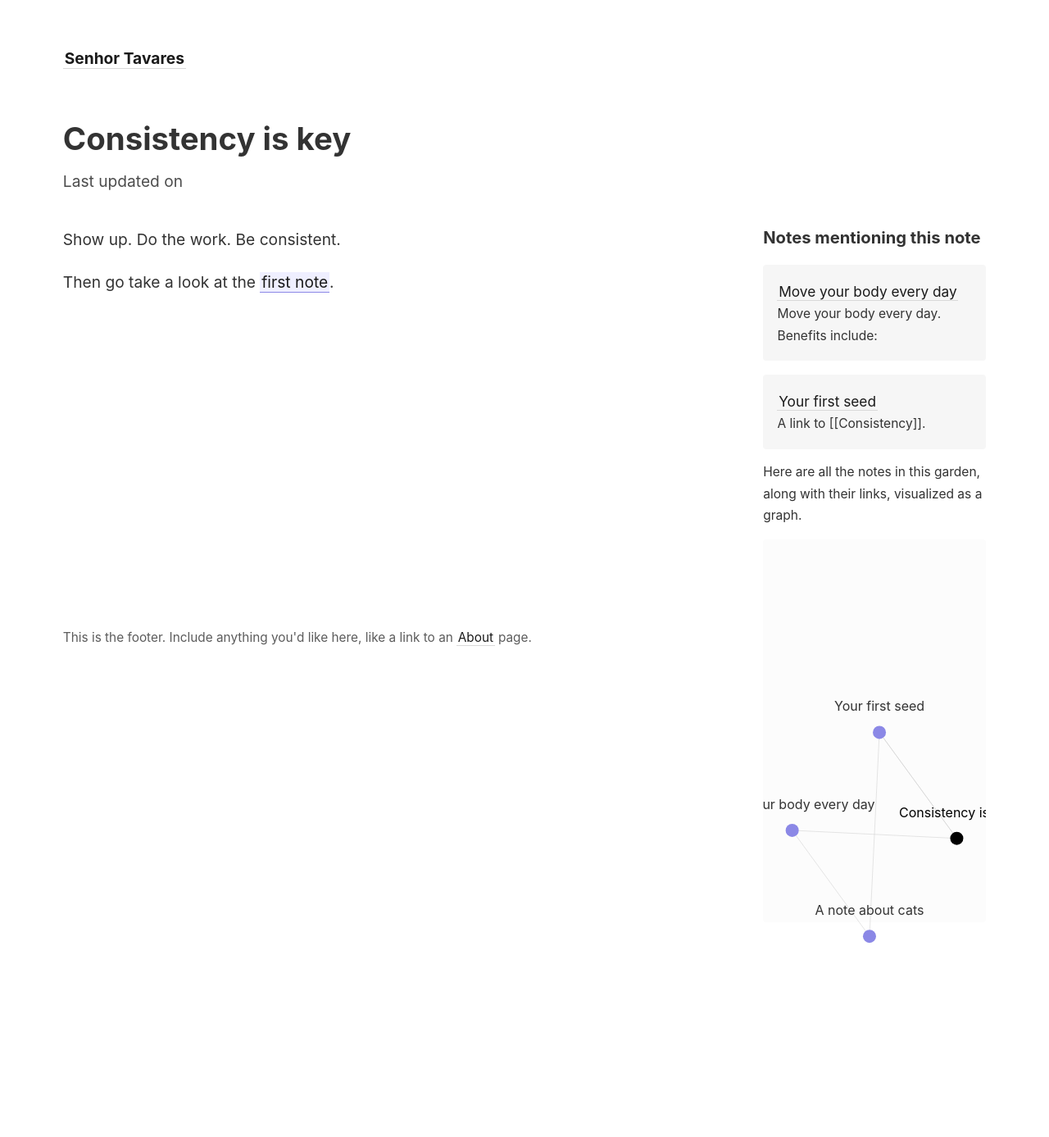
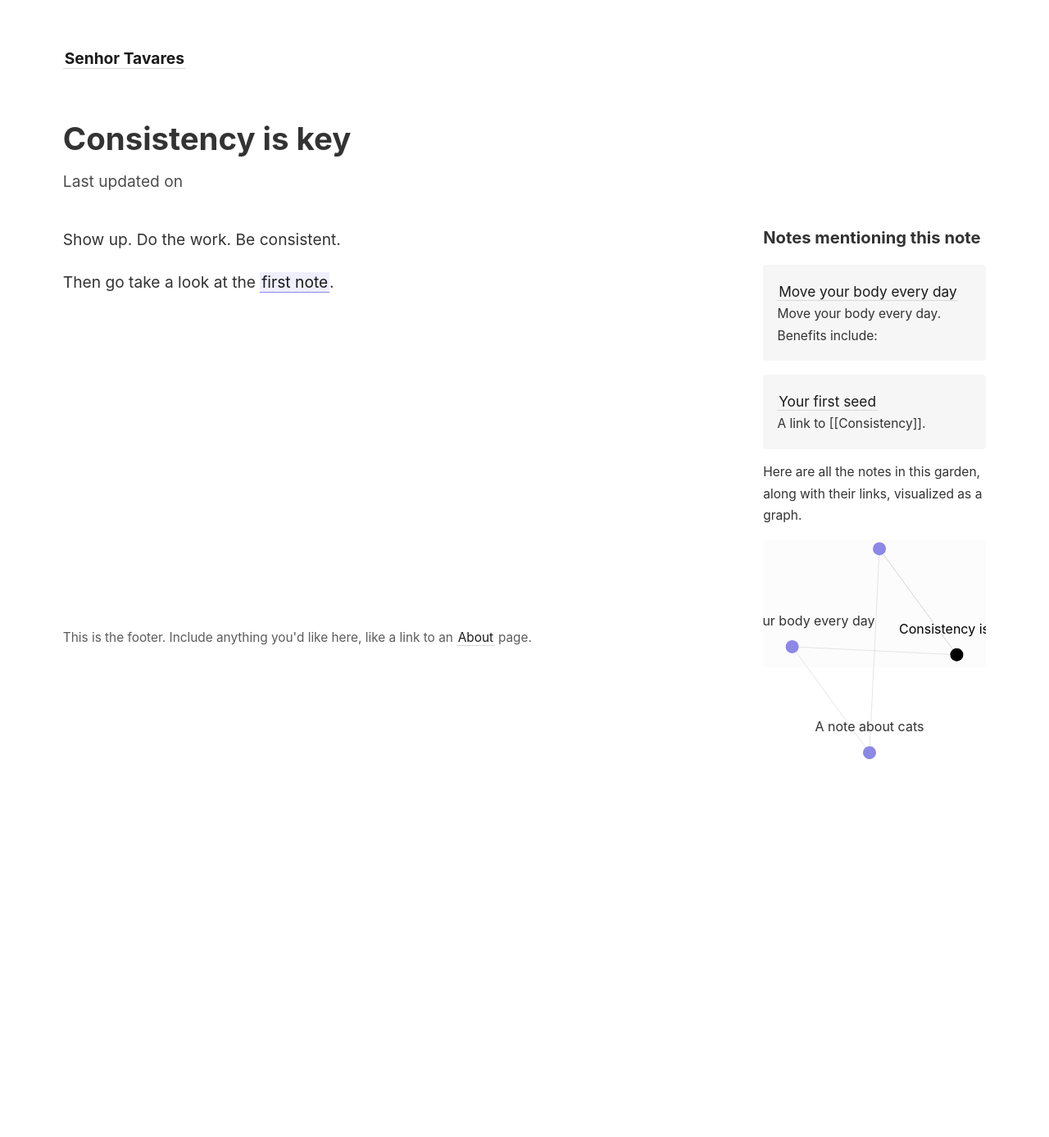
Before and after one commit to macedotavares/senhortavares, a Jekyll site: the page built from _notes/consistency.md, in a window 1280 px wide. Shown: the whole page at 82% size. Built offline with Jekyll 4.4.1, drawn with Linux system fonts in a browser that asks for light colours; after the commit the page ends 939 px from its top, so only the background shows below that.

Commit message:
Update notes_graph.html

```diff
--- a/_includes/notes_graph.html
+++ b/_includes/notes_graph.html
@@ -30,7 +30,7 @@
   #graph-wrapper {
     background: #fcfcfc;
     border-radius: 4px;
-    height: 30em;
+    height: 10em;
   }
 </style>
 
@@ -162,7 +162,7 @@
     const graphWrapper = document.getElementById('graph-wrapper')
     const element = document.createElementNS("http://www.w3.org/2000/svg", "svg");
     element.setAttribute("width", graphWrapper.getBoundingClientRect().width);
-    element.setAttribute("height", window.innerHeight * 0.8);
+    element.setAttribute("height", graphWrapper.getBoundingClientRect().width);
     graphWrapper.appendChild(element);
 
     const reportWindowSize = () => {
```
